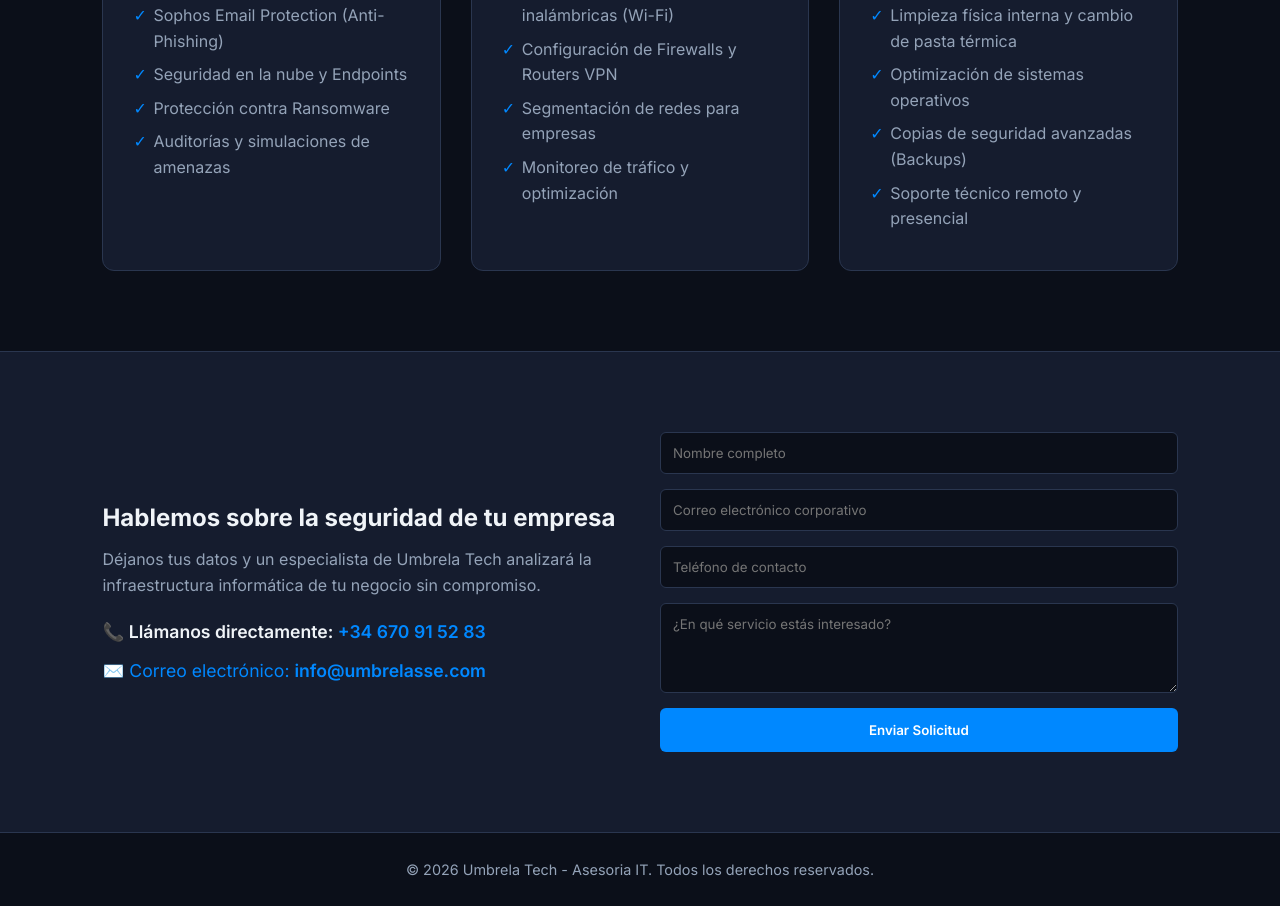
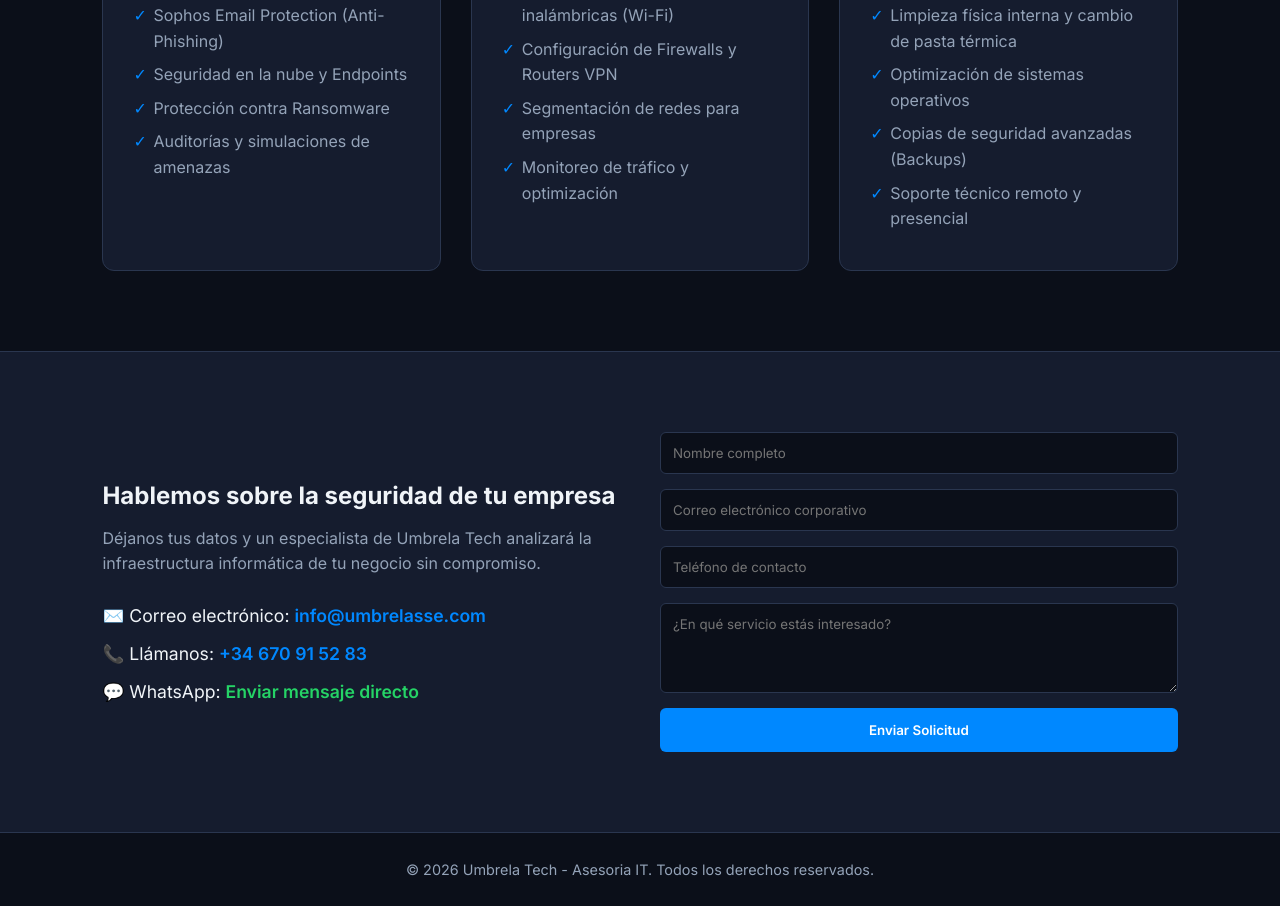
Before and after one commit to UmbrelatechMurcia/umbrela-web, a plain HTML site: page index.html in a window 1280 px wide. Shown: the part 903-1809 px from the top of the page. Drawn offline with Linux system fonts and the light colour scheme.

Commit message:
Add files via upload

```diff
--- a/index.html
+++ b/index.html
@@ -18,12 +18,10 @@
         * { margin: 0; padding: 0; box-sizing: border-box; font-family: 'Inter', sans-serif; }
         body { background-color: var(--bg-dark); color: var(--text-main); line-height: 1.6; }
 
-        <header style="height: 50px; width: auto; max-width: 250px;"; justify-content: space-between; align-items: center; padding: 15px 8%; background: rgba(11, 15, 25, 0.95); position: fixed; width: 100%; top: 0; z-index: 1000; border-bottom: 1px solid var(--border-color);">
-        <img src="logo-umbrela.png"...>
+<header style="display: flex; justify-content: space-between; align-items: center; padding: 15px 8%; background: rgba(11, 15, 25, 0.95); position: fixed; width: 100%; top: 0; z-index: 1000; border-bottom: 1px solid var(--border-color);">
     <div class="logo">
         <a href="#" style="text-decoration: none; display: flex; align-items: center;">
-                <img src="logo-umbrela.png"...>
-                <img src="logo-umbrela.png" alt="Umbrela Tech - Asesoria IT" style="height: 50px; width: auto; max-width: 250px;">
+            <img src="logo-umbrela.png" alt="Umbrela Tech" style="height: 50px; width: auto; max-width: 250px;">
         </a>
     </div>
     <a href="#contacto" class="btn-cta">Contactar</a>
@@ -133,15 +131,27 @@
     <h2>Hablemos sobre la seguridad de tu empresa</h2>
     <p style="color: var(--text-muted); margin-top: 10px;">Déjanos tus datos y un especialista de Umbrela Tech analizará la infraestructura informática de tu negocio sin compromiso.</p>
 
-    <!-- Enlace de teléfono cliqueable -->
-    <p style="margin-top: 20px; font-size: 1.1rem; font-weight: 600;">
-        📞 Llámanos directamente:
-        <a href="tel:+34670915283" style="color: var(--accent-blue); text-decoration: none;">
-            +34 670 91 52 83
-<p style="margin-top: 10px; font-size: 1.1rem;">
+    <!-- Correo electrónico -->
+    <p style="margin-top: 25px; font-size: 1.1rem;">
         ✉️ Correo electrónico:
         <a href="mailto:info@umbrelasse.com" style="color: var(--accent-blue); text-decoration: none; font-weight: 600;">
             info@umbrelasse.com
+        </a>
+    </p>
+
+    <!-- Teléfono -->
+    <p style="margin-top: 10px; font-size: 1.1rem;">
+        📞 Llámanos:
+        <a href="tel:+34670915283" style="color: var(--accent-blue); text-decoration: none; font-weight: 600;">
+            +34 670 91 52 83
+        </a>
+    </p>
+
+    <!-- WhatsApp -->
+    <p style="margin-top: 10px; font-size: 1.1rem;">
+        💬 WhatsApp:
+        <a href="https://wa.me/34670915283?text=Hola,%20me%20gustaría%20más%20información" target="_blank" style="color: #25D366; text-decoration: none; font-weight: 600;">
+            Enviar mensaje directo
         </a>
     </p>
 </div>
```
Lines whose indentation alone changed are shown as unchanged.
